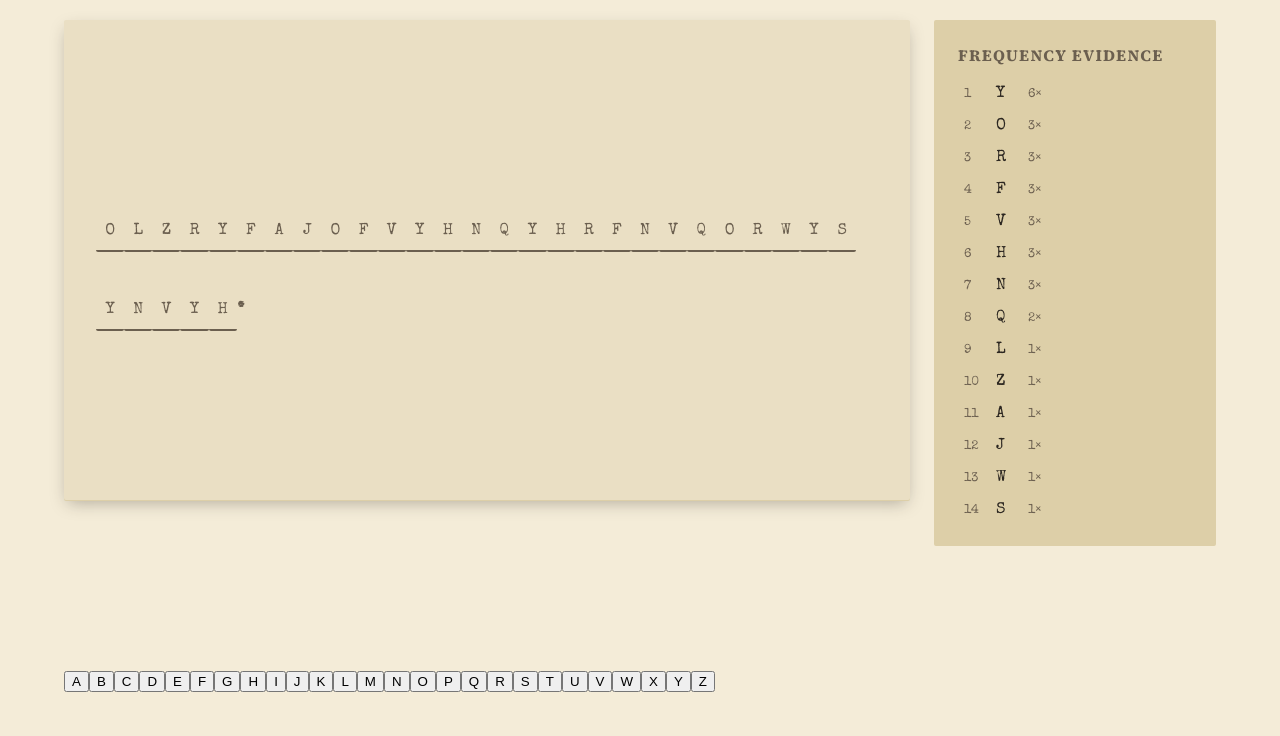
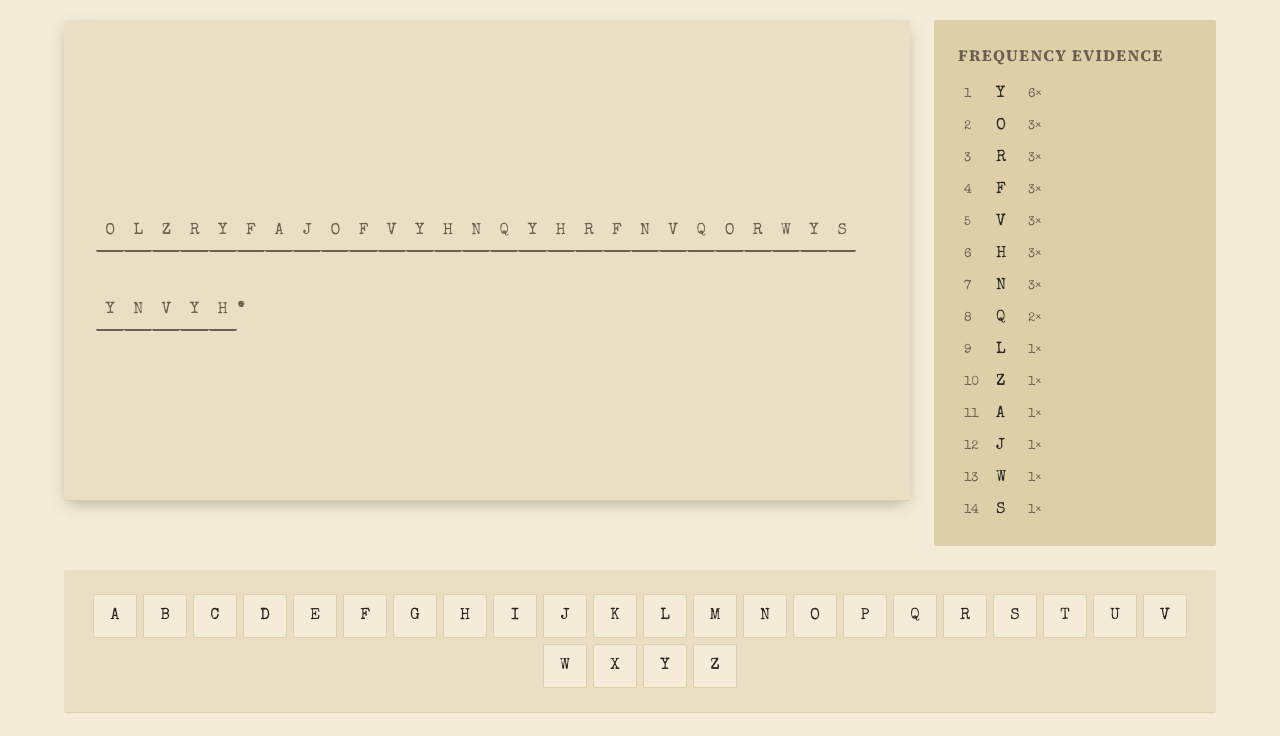
Before and after one commit to ctkrug/chrono-cipher, a website built with Vite: page index.html in a window 1280 px wide. Shown: the part 84-820 px from the top of the page. Built offline with nearby package versions, Linux system fonts and the light colour scheme.

Commit message:
style(ui): theme the on-screen substitution keyboard
Themed hover/focus-visible/active states and a distinct 'already used'
marker for plaintext letters that have already been placed elsewhere.

```diff
--- a/src/style.css
+++ b/src/style.css
@@ -233,3 +233,50 @@ button.dossier__cell:active {
 .evidence__item--solved {
   background: var(--surface-1);
 }
+
+.keyboard {
+  display: flex;
+  flex-wrap: wrap;
+  gap: 6px;
+  justify-content: center;
+  padding: var(--space-3);
+  background: var(--surface-1);
+  border-radius: var(--radius);
+  box-shadow: 0 1px 0 var(--surface-2);
+}
+
+.keyboard__key {
+  min-width: 44px;
+  min-height: 44px;
+  border: 1px solid var(--surface-2);
+  border-radius: var(--radius);
+  background: var(--bg);
+  color: var(--text);
+  font-family: var(--font-display);
+  font-size: 1rem;
+  cursor: pointer;
+  transition:
+    background-color 160ms ease-out,
+    transform 160ms ease-out,
+    border-color 160ms ease-out;
+}
+
+.keyboard__key:hover {
+  background: rgba(161, 61, 43, 0.1);
+  border-color: var(--accent);
+}
+
+.keyboard__key:focus-visible {
+  outline: 2px solid var(--accent-support);
+  outline-offset: 2px;
+}
+
+.keyboard__key:active {
+  transform: translateY(1px);
+}
+
+.keyboard__key--used {
+  color: var(--text-muted);
+  border-color: var(--success);
+  background: var(--surface-2);
+}
```
